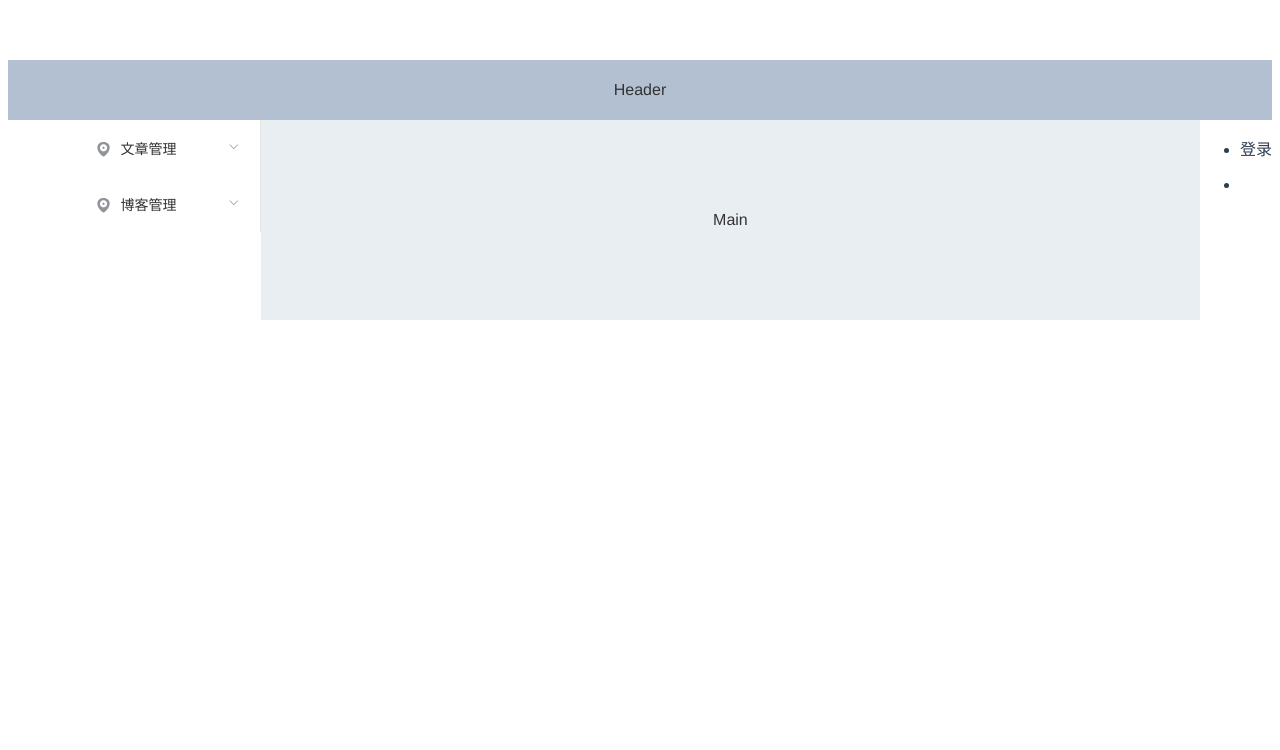
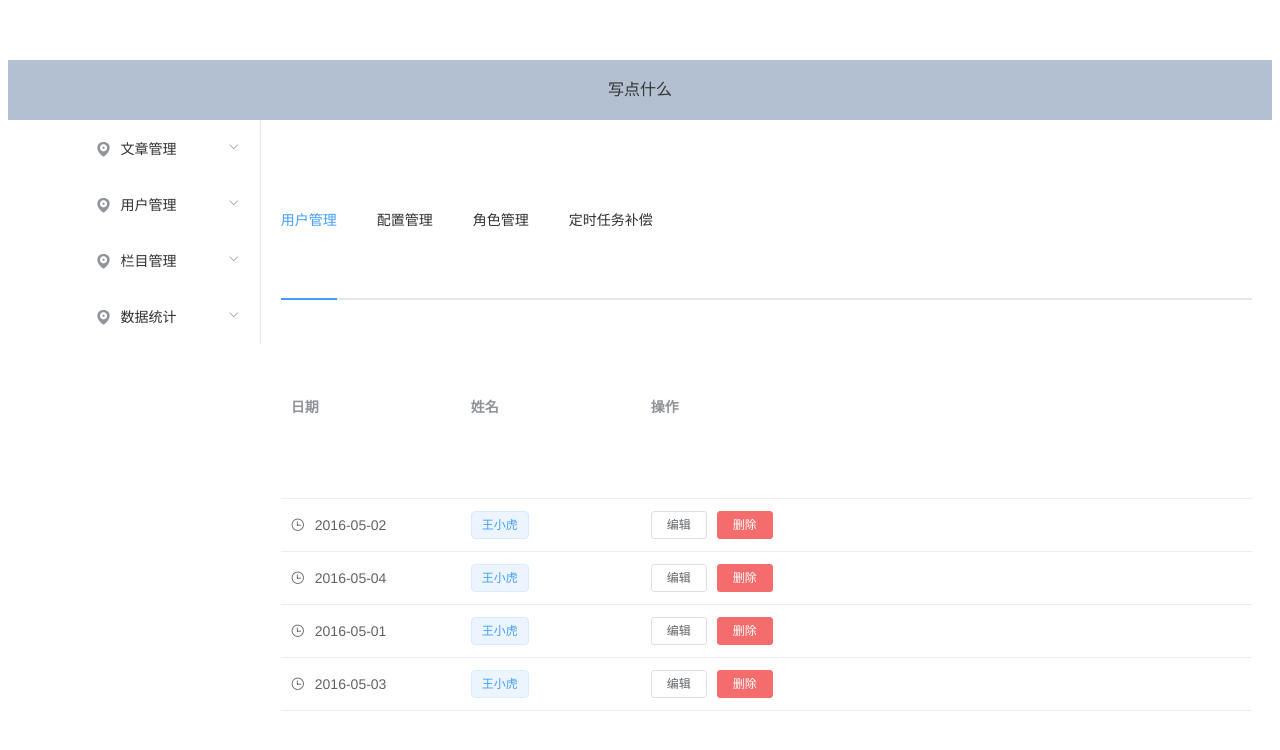
Before and after one commit to 1175334569/helloVue, a Vue app: page /#/articleList in a window 1280 px wide. Shown: the top 750 px of the page. Built offline with nearby package versions, Linux system fonts and the light colour scheme.

Commit message:
更新于2019.12.7。导航栏导航到相应的组件，

```diff
--- /dev/null
+++ b/src/components/ArticleList.vue
@@ -0,0 +1,28 @@
+<template>
+    <el-tabs v-model="activeName" @tab-click="handleClick">
+            <el-tab-pane label="用户管理" name="first">
+                    <blog_table></blog_table>
+            </el-tab-pane>
+        <el-tab-pane label="配置管理" name="second">配置管理</el-tab-pane>
+        <el-tab-pane label="角色管理" name="third">角色管理</el-tab-pane>
+        <el-tab-pane label="定时任务补偿" name="fourth">定时任务补偿</el-tab-pane>
+    </el-tabs>
+</template>
+<script>
+    import BlogTable from '../components/BlogTable'
+    export default {
+        data() {
+            return {
+                activeName: 'first'
+            };
+        },
+        methods: {
+            handleClick(tab, event) {
+                window.console.log(tab, event);
+            }
+        },
+        components:{
+            'blog_table':BlogTable,
+        }
+    };
+</script>
--- /dev/null
+++ b/src/components/BlogTable.vue
@@ -0,0 +1,72 @@
+<template>
+    <el-table
+            :data="tableData"
+            style="width: 100%">
+        <el-table-column
+                label="日期"
+                width="180">
+            <template slot-scope="scope">
+                <i class="el-icon-time"></i>
+                <span style="margin-left: 10px">{{ scope.row.date }}</span>
+            </template>
+        </el-table-column>
+        <el-table-column
+                label="姓名"
+                width="180">
+            <template slot-scope="scope">
+                <el-popover trigger="hover" placement="top">
+                    <p>姓名: {{ scope.row.name }}</p>
+                    <p>住址: {{ scope.row.address }}</p>
+                    <div slot="reference" class="name-wrapper">
+                        <el-tag size="medium">{{ scope.row.name }}</el-tag>
+                    </div>
+                </el-popover>
+            </template>
+        </el-table-column>
+        <el-table-column label="操作">
+            <template slot-scope="scope">
+                <el-button
+                        size="mini"
+                        @click="handleEdit(scope.$index, scope.row)">编辑</el-button>
+                <el-button
+                        size="mini"
+                        type="danger"
+                        @click="handleDelete(scope.$index, scope.row)">删除</el-button>
+            </template>
+        </el-table-column>
+    </el-table>
+</template>
+
+<script>
+    export default {
+        data() {
+            return {
+                tableData: [{
+                    date: '2016-05-02',
+                    name: '王小虎',
+                    address: '上海市普陀区金沙江路 1518 弄'
+                }, {
+                    date: '2016-05-04',
+                    name: '王小虎',
+                    address: '上海市普陀区金沙江路 1517 弄'
+                }, {
+                    date: '2016-05-01',
+                    name: '王小虎',
+                    address: '上海市普陀区金沙江路 1519 弄'
+                }, {
+                    date: '2016-05-03',
+                    name: '王小虎',
+                    address: '上海市普陀区金沙江路 1516 弄'
+                }]
+            }
+        },
+        methods: {
+            handleEdit(index, row) {
+                window.console.log(index, row);
+            },
+            handleDelete(index, row) {
+                window.console.log(index, row);
+            }
+        }
+    }
+</script>
--- a/src/components/Home.vue
+++ b/src/components/Home.vue
@@ -1,6 +1,6 @@
 <template>
     <el-container>
-        <el-header>Header</el-header>
+        <el-header>写点什么</el-header>
         <el-container>
             <template>
                 <el-row class="tac" style="width:20%">
@@ -10,35 +10,28 @@
                                 class="el-menu-vertical-demo"
                                 @open="handleOpen"
                                 @close="handleClose" router="true">
-                            <template v-for="item in this.$router.options.routes">
+                            <template v-for="(item,index) in this.$router.options.routes">
                                 <template v-if="item.navMenu">
-                                    <template v-for="(itemChildren,index) in item.children">
                                     <el-submenu :index="index" :key="index">
                                     <template slot="title">
                                         <i class="el-icon-location"></i>
-                                            <span>{{itemChildren.name}}</span>
+                                        <span>{{item.name}}</span>
                                     </template>
                                         <el-menu-item-group>
-                                                <template v-for="(itemcc,index) in itemChildren.children">
-                                                    <el-menu-item :key="index" :index="itemcc.path">{{itemcc.name}}</el-menu-item>
+                                            <template v-for="(itemC,index) in item.children">
+                                                <el-menu-item :key="index" :index="itemC.path">{{itemC.name}}</el-menu-item>
                                             </template>
                                         </el-menu-item-group>
                                     </el-submenu>
-                                    </template>
                                 </template>
                             </template>
                         </el-menu>
                     </el-col>
                 </el-row>
             </template>
-            <el-main>Main</el-main>
-            <template>
-                <div>
-                    <ul v-for="(item,index) in this.$router.options.routes" :key="index">
-                        <li>{{item.name}}</li>
-                    </ul>
-                </div>
-            </template>
+            <el-main style="background-color: white">
+                <router-view></router-view>
+            </el-main>
         </el-container>
     </el-container>
 </template>
--- a/src/components/Login.vue
+++ b/src/components/Login.vue
@@ -15,7 +15,7 @@
 </template>
 
 <script>
-    import Axios from 'axios'
+    import axios from "axios";
 
     export default {
         name: "Login",
@@ -40,7 +40,7 @@
         methods:{
             summitClick:function () {
                 this.loading=true;
-                Axios.post('http://localhost/login',{"username":this.user.username,"password":this.user.password}).then(
+                axios.post('/login',{"username":this.user.username,"password":this.user.password}).then(
                     res=>{
                         this.loading=false;
                         if(res.data===""){
--- a/src/router/index.js
+++ b/src/router/index.js
@@ -2,6 +2,7 @@ import Vue from 'vue'
 import Router from 'vue-router'
 import Login from '../components/Login'
 import Home from '../components/Home'
+import ArticleList from '../components/ArticleList'
 
 Vue.use(Router);
 
@@ -13,40 +14,86 @@ export default new Router({
             component: Login,
         }, {
             path: '/home',
+            name: '',
             component: Home,
-            navMenu: true,
-            children: [
-                {
-                    path:'/',
+        }, {
+            path: '/home',
+            navMenu:true,
+            component: Home,
             name: '文章管理',
+            iconCls: 'fa fa-file-text-o',
             children: [
                 {
                     path: '/articleList',
                     name: '文章列表',
-                            component: Login,
+                    component: ArticleList,
                     meta: {
                         keepAlive: true
                     }
                 }, {
                     path: '/postArticle',
                     name: '发表文章',
-                            component: Home,
+                    component: Login,
+                    meta: {
+                        keepAlive: false
+                    }
+                }, {
+                    path: '/blogDetail',
+                    name: '博客详情',
+                    component: Login,
+                    hidden: true,
+                    meta: {
+                        keepAlive: false
+                    }
+                }, {
+                    path: '/editBlog',
+                    name: '编辑博客',
+                    component: Login,
+                    hidden: true,
                     meta: {
                         keepAlive: false
                     }
                 }
             ]
-                },{
-                    path:'/',
-                    name:'博客管理',
-                    children:[{
-                           path:'/alijl',
-                           name:'数据分析',
-                           component:Home,
-                    }]
+        }, {
+            path: '/home',
+            navMenu:true,
+            component: Home,
+            name: '用户管理',
+            children: [
+                {
+                    path: '/user',
+                    iconCls: 'fa fa-user-o',
+                    name: '用户管理',
+                    component: Login
                 }
-
-
+            ]
+        }, {
+            path: '/home',
+            navMenu:true,
+            component: Home,
+            name: '栏目管理',
+            children: [
+                {
+                    path: '/cateMana',
+                    iconCls: 'fa fa-reorder',
+                    name: '栏目管理',
+                    component: Login
+                }
+            ]
+        }, {
+            path: '/home',
+            navMenu:true,
+            component: Home,
+            name: '数据统计',
+            iconCls: 'fa fa-bar-chart',
+            children: [
+                {
+                    path: '/charts',
+                    iconCls: 'fa fa-bar-chart',
+                    name: '数据统计',
+                    component: Login
+                }
             ]
         }
     ]
--- /dev/null
+++ b/vue.config.js
@@ -0,0 +1,15 @@
+module.exports={
+    devServer: {
+        port: 8080,
+        proxy: {
+            '/': {
+                target: 'http://localhost:8081',  // target host
+                ws: true,  // proxy websockets
+                changeOrigin: true,  // needed for virtual hosted sites
+                pathRewrite: {
+                    '^/': ''  // rewrite path
+                }
+            },
+        }
+    }
+};
```
Also changed, not shown: src/components/TestHello.vue (deleted, +0 -13 lines), src/utils/api.js (added, +71 -0 lines). Lines whose indentation alone changed are shown as unchanged.
